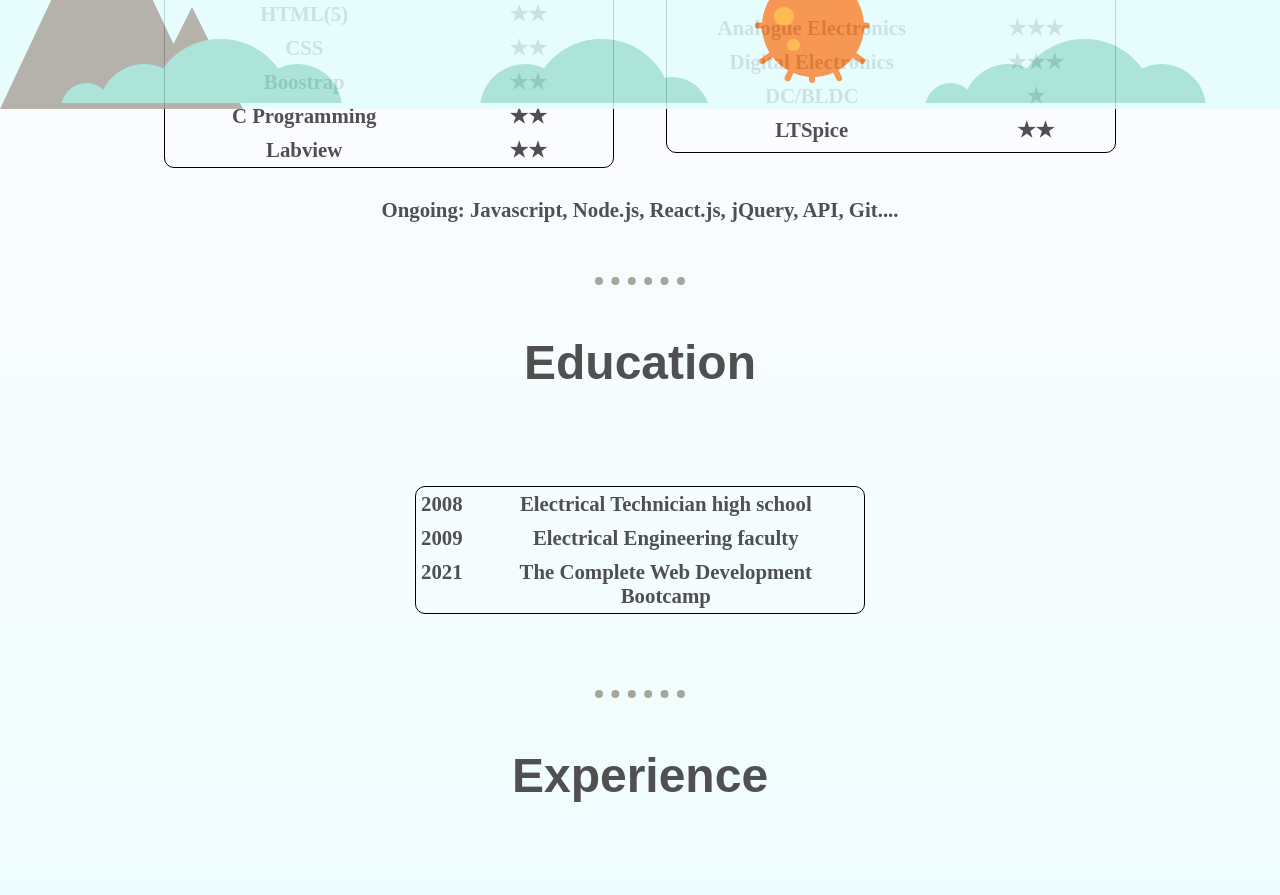
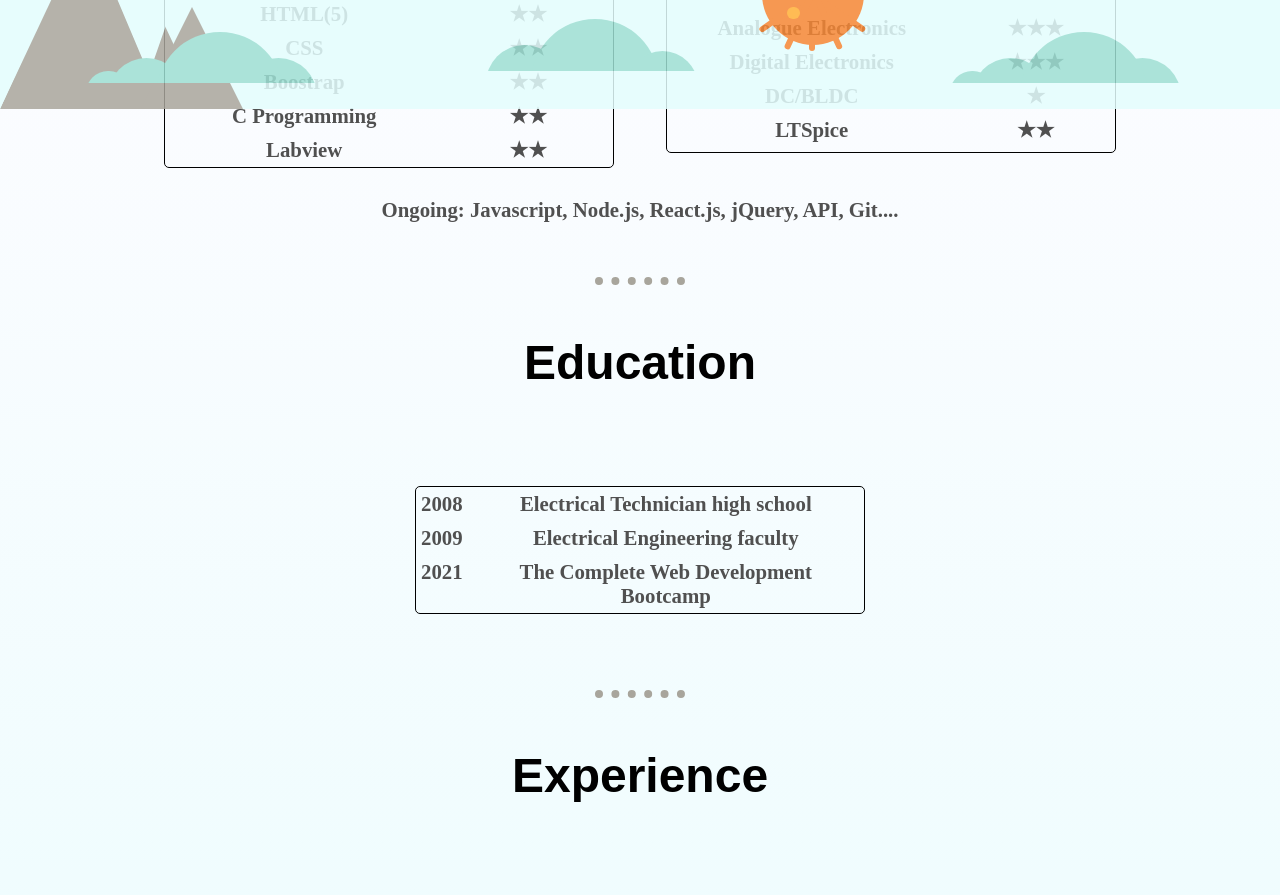
Before and after one commit to claudiu87/Playground, a plain HTML site: page index.html in a window 1280 px wide. Shown: the part 691-1586 px from the top of the page. Drawn offline with Linux system fonts and the light colour scheme; a web font is replaced by a local one.

Commit message:
Update styles.css

```diff
--- a/CSS/styles.css
+++ b/CSS/styles.css
@@ -4,8 +4,9 @@ body {
   /* background-color: #d7fbe8; */
   /* background-color: white; */
   /* background-color: #f6f6f6; */
-  background: rgb(253,252,255);
+   background: rgb(253,252,255);
   background: linear-gradient(180deg, rgba(253,252,255,1) 24%, rgba(227,253,253,1) 100%);
+  /* background-color: #e3fdfd; */
 
 }
 
@@ -13,7 +14,7 @@ body {
 h1 {
   font-size: 300%;
   font-family: 'Electrolize', sans-serif;
-  color: #505050;
+  color: black;
   text-align: center;
   margin-top: 50px;
 }
@@ -73,7 +74,7 @@ hr {
   /* height: 400px; */
   border: 1px solid;
   margin: 2vw;
-  border-radius: 10px;
+  border-radius: 5px;
 }
 
 .contact-me {
@@ -128,6 +129,7 @@ margin: 0 0 15px 3px;
   position: fixed;
   bottom: 0;
   background-color: #e3fdfd; opacity: 0.85;
+  /* background-color: white; opacity: 0.85; */
 }
 
 .cloud {
@@ -136,50 +138,50 @@ margin: 0 0 15px 3px;
   position: relative;
   overflow: hidden;
   margin: auto;
-  margin-bottom: 0.5vw;
+  margin-bottom: 2vw;
 }
 
 .cloud-part-1 {
-  width: 4vw;
-  height: 4vw;
+  width: 3.5vw;
+  height: 3.5vw;
   background-color: #9ddfd3;
   border-radius: 100%;
   position: absolute;
   bottom: -2.5vw;
-  left: 1vw;
+  left: 3vw;
   z-index: 1;
 }
 
 .cloud-part-2 {
-  width: 7vw;
-  height: 7vw;
+  width: 6vw;
+  height: 6vw;
   background-color: #9ddfd3;
   border-radius: 100%;
   position: absolute;
   bottom: -4vw;
-  left: 4vw;
+  left: 4.7vw;
   z-index: 1;
 }
 
 .cloud-part-3 {
-  width: 11vw;
-  height: 11vw;
+  width: 10vw;
+  height: 10vw;
   background-color: #9ddfd3;
   border-radius: 100%;
   position: absolute;
   bottom: -6vw;
-  left: 8vw;
+  left: 8.4vw;
   z-index: 1;
 }
 
 .cloud-part-4 {
-  width: 7vw;
-  height: 7vw;
+  width: 6vw;
+  height: 6vw;
   background-color: #9ddfd3;
   border-radius: 100%;
   position: absolute;
   bottom: -4vw;
-  left: 16vw;
+  left: 15vw;
 }
 
 .cloud-center {
@@ -188,21 +190,22 @@ margin: 0 0 15px 3px;
   position: relative;
   overflow: hidden;
   margin-left: 1vw;
+  margin-bottom: 3vw;
 }
 
 .cloud-center-part-2 {
-  width: 7vw;
-  height: 7vw;
+  width: 6vw;
+  height: 6vw;
   background-color: #9ddfd3;
   border-radius: 100%;
   position: absolute;
   bottom: -4vw;
-  left: 4vw;
+  left: 4.5vw;
 }
 
 .cloud-center-part-3 {
-  width: 11vw;
-  height: 11vw;
+  width: 10vw;
+  height: 10vw;
   background-color: #9ddfd3;
   border-radius: 100%;
   position: absolute;
@@ -211,13 +214,13 @@ margin: 0 0 15px 3px;
 }
 
 .cloud-center-part-4 {
-  width: 6vw;
-  height: 6vw;
+  width: 5.5vw;
+  height: 5.5vw;
   background-color: #9ddfd3;
   border-radius: 100%;
   position: absolute;
   bottom: -4vw;
-  left: 16vw;
+  left: 15.5vw;
 }
 
 /* **************************** Bottom (sun) ************************************ */
@@ -336,6 +339,8 @@ margin: 0 0 15px 3px;
   /* #A8A59C */
   position: absolute;
   bottom: 0;
+  clip-path: polygon(42% 15%, 73% 84%, 83% 57%, 100% 100%, 0 100%, 41% 15%);
+
 }
 
 .top-m2 {
```
